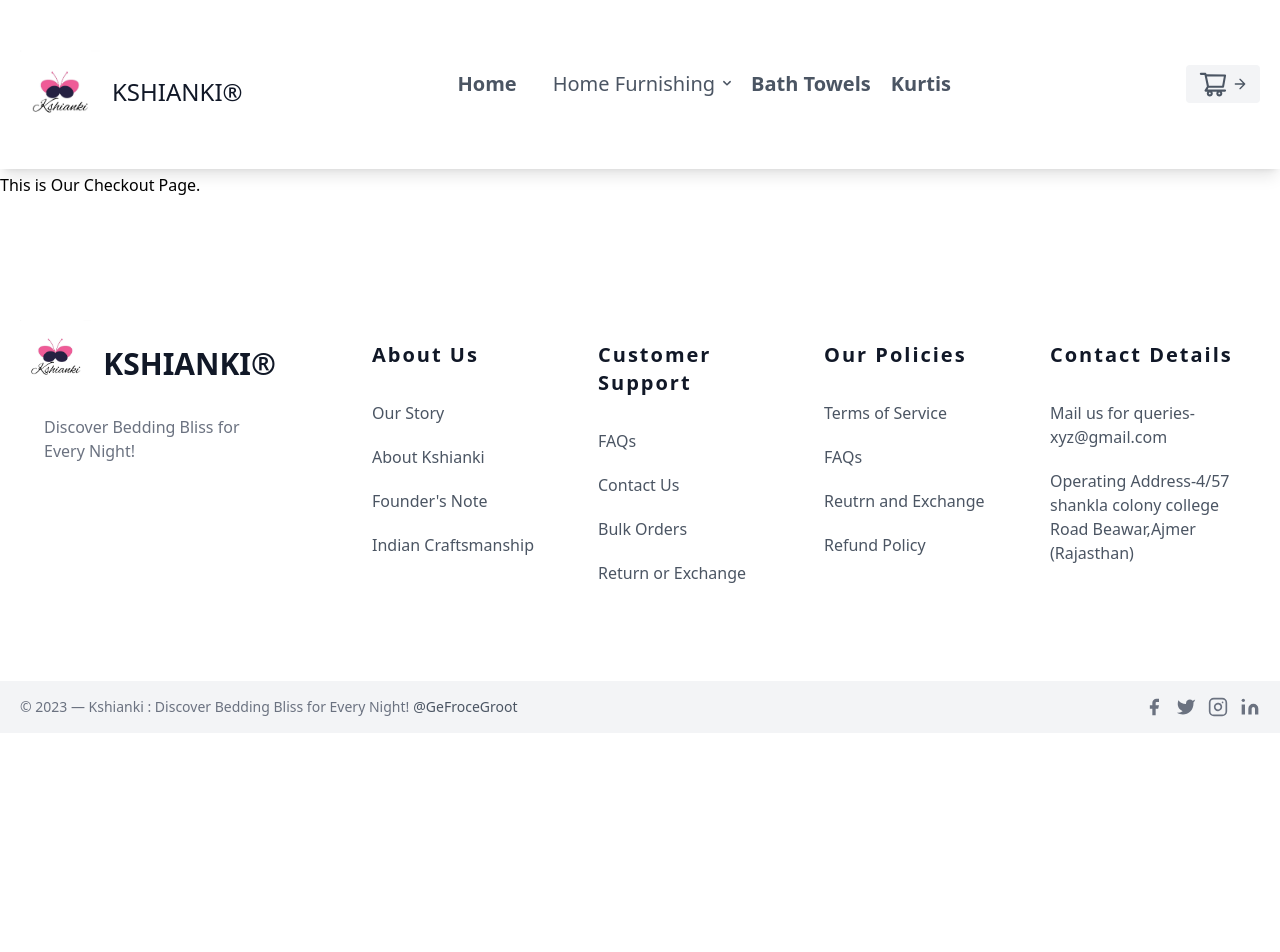
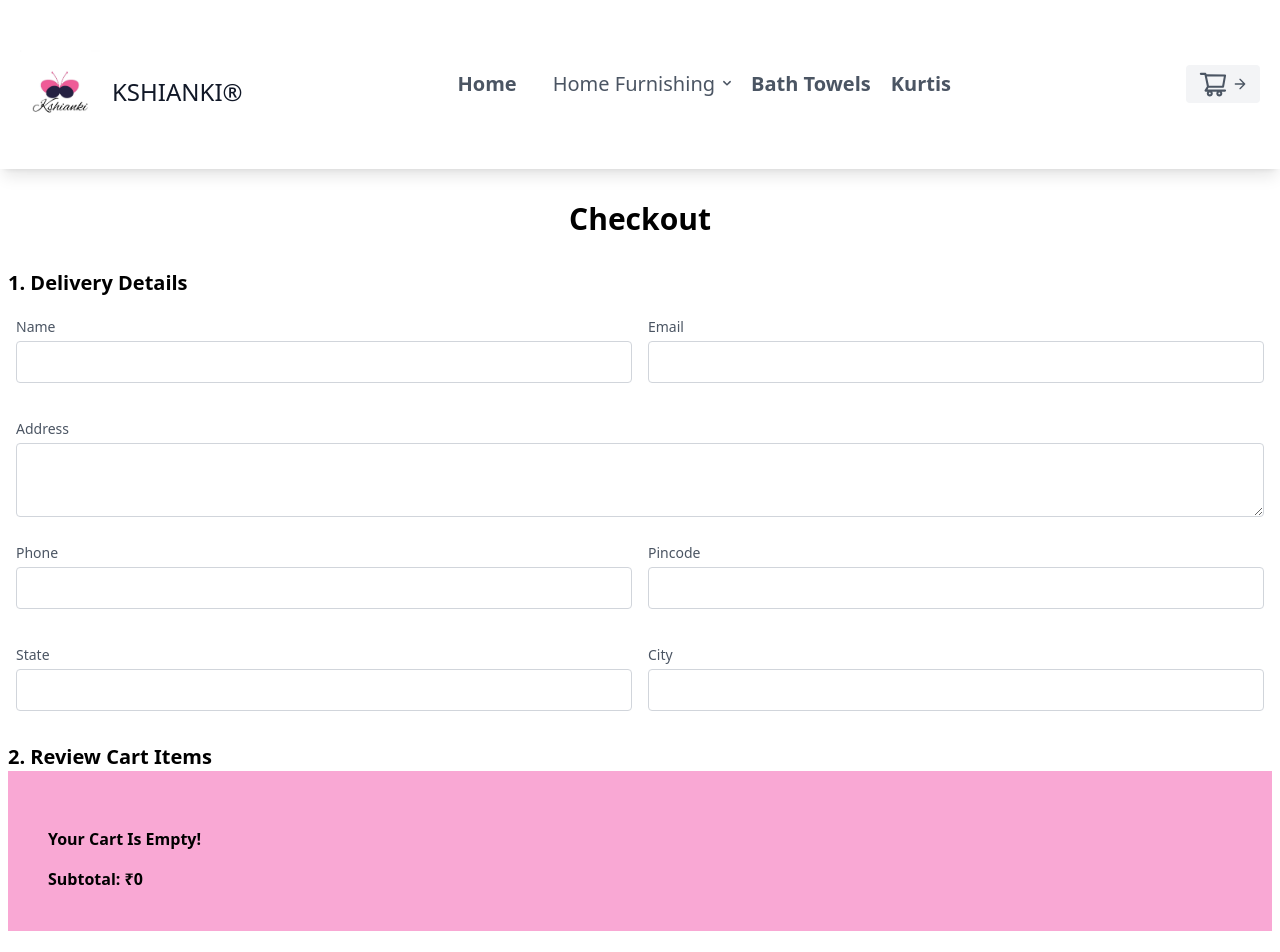
Before and after one commit to GeForceGroot/kshianki, a Next.js app: page /checkout in a window 1280 px wide. Shown: the top 952 px of the page. Before the commit the page ends 800 px from the top, so only its background shows below. Built offline with nearby package versions, Linux system fonts and the light colour scheme.

Commit message:
welcome 16

```diff
--- a/components/Navbar.js
+++ b/components/Navbar.js
@@ -54,7 +54,7 @@
 
     return (
         <>
-            <header className="text-gray-600 body-font shadow-lg mb-1">
+            <header className="text-gray-600 body-font shadow-lg mb-1 sticky top-0 bg-white z-10">
                 <div className="container mx-auto flex flex-wrap p-5 flex-col md:flex-row items-center">
                     <span className="flex title-font font-medium items-center text-gray-900 mb-4 md:mb-0">
                         <Link href='/'>
@@ -314,24 +314,27 @@
                             <path d="M5 12h14M12 5l7 7-7 7"></path>
                         </svg>
                     </button>
-                    <div ref={ref} className="w-90 h-full px-12 sideCart absolute right-0 top-0 bg-pink-200 p-20 transform transition-transform translate-x-full">
+                    <div ref={ref} className={`w-90 h-[100vh] px-12 sideCart absolute right-0 top-0 bg-pink-200 p-20 transform transition-transform ${Object.keys(cart).length !== 0 ? 'translate-x-0':'translate-x-full'}`}>
                         <h2 className='font-bold text-xl text-center'>Shopping Cart</h2>
                         <span onClick={toggleCart} className='absolute top-5 right-3 cursor-pointer text-2xl text-pink-500'><AiFillCloseCircle /></span>
                         <ol className='list-decimal font-semibold'>
 
                             {Object.keys(cart).length == 0 &&
-                            <div className='my-4  font-semiboldbold'>Your Cart Is Empty!</div> }
+                                <div className='my-4  font-semiboldbold'>Your Cart Is Empty!</div>}
                             {Object.keys(cart).map((k) => {
                                 return <li key={k}>
                                     <div className="item flex my-5">
                                         <div className='w-2/3 font-semibold text-lg'>{cart[k].name}</div>
-                                        <div className='w-1/3 font-semibold flex items-center justify-center text-xl'><AiFillMinusCircle className='mx-2 text-2xl cursor-pointer text-pink-500' onClick={()=>{removeFromCart(k, 1, cart[k].price, cart[k].name, cart[k].variant)}} /> {cart[k].qty} <AiFillPlusCircle onClick={() => { addToCart(k, 1, cart[k].price, cart[k].name, cart[k].variant) }} className='mx-2 text-2xl cursor-pointer text-pink-500'/></div>
+                                        <div className='w-1/3 font-semibold flex items-center justify-center text-xl'><AiFillMinusCircle className='mx-2 text-2xl cursor-pointer text-pink-500' onClick={() => { removeFromCart(k, 1, cart[k].price, cart[k].name, cart[k].variant) }} /> {cart[k].qty} <AiFillPlusCircle onClick={() => { addToCart(k, 1, cart[k].price, cart[k].name, cart[k].variant) }} className='mx-2 text-2xl cursor-pointer text-pink-500' /></div>
                                     </div>
                                 </li>
                             })}
                         </ol>
+                        <div className='font-bold my-2'>Subtotal: ₹{subTotal}</div>
                         <div className="flex">
-                            <button className=" disabled:bg-pink-500 mr-3 flex text-white bg-pink-500 border-0 py-2 px-5 focus:outline-none hover:bg-pink-600 rounded text-lg"><BsBagHeartFill className='m-1 text-xl' />Checkout</button>
+                            <Link href={'/checkout'}>
+                                <button className=" disabled:bg-pink-500 mr-3 flex text-white bg-pink-500 border-0 py-2 px-5 focus:outline-none hover:bg-pink-600 rounded text-lg"><BsBagHeartFill className='m-1 text-xl' />Checkout</button>
+                            </Link>
                             <button onClick={clearCart} className=" disabled:bg-pink-500 mr-3 flex text-white bg-pink-500 border-0 py-2 px-5 focus:outline-none hover:bg-pink-600 rounded text-lg"><BsFillCartXFill className='m-1 text-xl' />Clear Cart</button>
                         </div>
                     </div>
--- a/pages/_app.js
+++ b/pages/_app.js
@@ -13,6 +13,7 @@
     try {
       if (localStorage.getItem("cart")) {
         setCart(JSON.parse(localStorage.getItem("cart")))
+        saveCart(JSON.parse(localStorage.getItem("cart")))
       }
     } catch (error) {
       console.log(error)
@@ -60,7 +61,7 @@
   }
 
   return <>
-    <Navbar cart={cart} addToCart={addToCart} removeFromCart={removeFromCart} clearCart={clearCart} subTotal={subTotal} />
+    <Navbar key={subTotal} cart={cart} addToCart={addToCart} removeFromCart={removeFromCart} clearCart={clearCart} subTotal={subTotal} />
     <Component cart={cart} addToCart={addToCart} removeFromCart={removeFromCart} clearCart={clearCart} subTotal={subTotal} {...pageProps} />
     <Footer />
   </>
--- a/pages/checkout.js
+++ b/pages/checkout.js
@@ -1,10 +1,82 @@
 import React from 'react'
+import { AiFillMinusCircle, AiFillPlusCircle} from 'react-icons/ai'
+import { BsBagHeartFill } from 'react-icons/bs'
+import Link from 'next/link'
 
-const Checkout = () => {
+const Checkout = ({cart, clearCart, addToCart, removeFromCart, subTotal}) => {
     return (
         <>
-            <div>
-                This is Our Checkout Page.
+            <div className="container px-2 sm:m-auto">
+                <h1 className='font-bold text-3xl my-8 text-center'>Checkout</h1>
+                <h2 className='font-bold text-xl'>1. Delivery Details</h2>
+                <div className='mx-auto flex my-4'>
+                    <div className='px-2 w-1/2'>
+                        <div className="mb-4">
+                            <label for="name" className="leading-7 text-sm text-gray-600">Name</label>
+                            <input type="text" id="email" name="email" className="w-full bg-white rounded border border-gray-300 focus:border-pink-500 focus:ring-2 focus:ring-pink-200 text-base outline-none text-gray-700 py-1 px-3 leading-8 transition-colors duration-200 ease-in-out" />
+                        </div>
+                    </div>
+                    <div className='px-2 w-1/2'>
+                        <div className="mb-4">
+                            <label for="email" className="leading-7 text-sm text-gray-600">Email</label>
+                            <input type="email" id="email" name="name" className="w-full bg-white rounded border border-gray-300 focus:border-pink-500 focus:ring-2 focus:ring-pink-200 text-base outline-none text-gray-700 py-1 px-3 leading-8 transition-colors duration-200 ease-in-out" />
+
+                        </div>
+                    </div>
+                </div>
+                <div className='px-2 w-full'>
+                    <div className="mb-4">
+                        <label for="address" className="leading-7 text-sm text-gray-600">Address</label>
+                        <textarea name="address" id="address" cols="30" rows="2" className="w-full bg-white rounded border border-gray-300 focus:border-pink-500 focus:ring-2 focus:ring-pink-200 text-base outline-none text-gray-700 py-1 px-3 leading-8 transition-colors duration-200 ease-in-out"></textarea>
+                    </div>
+                </div>
+                <div className='mx-auto flex my-4'>
+                    <div className='px-2 w-1/2'>
+                        <div className="mb-4">
+                            <label for="phone" className="leading-7 text-sm text-gray-600">Phone</label>
+                            <input type="phone" id="phone" name="phone" className="w-full bg-white rounded border border-gray-300 focus:border-pink-500 focus:ring-2 focus:ring-pink-200 text-base outline-none text-gray-700 py-1 px-3 leading-8 transition-colors duration-200 ease-in-out" />
+                        </div>
+                    </div>
+                    <div className='px-2 w-1/2'>
+                        <div className="mb-4">
+                            <label for="pincode" className="leading-7 text-sm text-gray-600">Pincode</label>
+                            <input type="text" id="pincode" name="pincode" className="w-full bg-white rounded border border-gray-300 focus:border-pink-500 focus:ring-2 focus:ring-pink-200 text-base outline-none text-gray-700 py-1 px-3 leading-8 transition-colors duration-200 ease-in-out" />
+                        </div>
+                    </div>
+                </div>
+                <div className='mx-auto flex my-4'>
+                    <div className='px-2 w-1/2'>
+                        <div className="mb-4">
+                            <label for="state" className="leading-7 text-sm text-gray-600">State</label>
+                            <input type="text" id="state" name="state" className="w-full bg-white rounded border border-gray-300 focus:border-pink-500 focus:ring-2 focus:ring-pink-200 text-base outline-none text-gray-700 py-1 px-3 leading-8 transition-colors duration-200 ease-in-out" />
+                        </div>
+                    </div><div className='px-2 w-1/2'>
+                        <div className="mb-4">
+                            <label for="city" className="leading-7 text-sm text-gray-600">City</label>
+                            <input type="text" id="city" name="city" className="w-full bg-white rounded border border-gray-300 focus:border-pink-500 focus:ring-2 focus:ring-pink-200 text-base outline-none text-gray-700 py-1 px-3 leading-8 transition-colors duration-200 ease-in-out" />
+                        </div>
+                    </div>
+                </div>
+                <h2 className='font-bold text-xl'>2. Review Cart Items</h2>
+                <div className="sideCart bg-pink-300 p-10 ">
+                    <ol className='list-decimal'>
+                        {Object.keys(cart).length == 0 && <div className='my-4 font-semibold'>Your Cart Is Empty!</div>}
+                        {Object.keys(cart).map((k) => {
+                            return <li key={k}>
+                                <div className='item flex my-5'>
+                                    <div className='w-2/3 font-semibold'>{cart[k].name}</div>
+                                    <div className='flex w-1/3 font-semibold items-center justify-center text-lg'><AiFillMinusCircle onClick={() => { removeFromCart(k, 1, cart[k].name, cart[k].size, cart[k].variant) }} className='cursor-pointer  text-pink-600' /><span className='mx-2 text-sm'>{cart[k].qty}</span><AiFillPlusCircle onClick={() => { addToCart(k, 1, cart[k].name, cart[k].size, cart[k].variant) }} className='cursor-pointer text-pink-600' /></div>
+                                </div>
+                            </li>
+                        })}
+                    </ol>
+                    <span className='total font-bold'>Subtotal: ₹{subTotal}</span>
+                </div>
+                <div className="m-2">
+                    <Link href={'/checkout'}>
+                        <button className="disabled:bg-pink-300 flex mx-auto mt-16 text-white bg-pink-500 border-0 py-2 px-8 focus:outline-none hover:bg-pink-600 rounded text-lg"><BsBagHeartFill className='m-1' />Pay ₹ {subTotal}</button>
+                    </Link>
+                </div>
             </div>
         </>
     )
--- a/pages/homeFurnishing/singleBedSheets.js
+++ b/pages/homeFurnishing/singleBedSheets.js
@@ -6,7 +6,7 @@
     <>
       <section className="text-gray-600 body-font">
         <div className="container px-5 py-24 mx-auto">
-          <div className="flex flex-wrap -m-4">
+          <div className="flex flex-wrap -m-4 justify-center">
             <Link href={'/product/upgrade-your-home'} className="lg:w-1/4 md:w-1/2 p-4 w-full cursor-pointer shadow-xl m-5">
                 <span className="block relative  rounded overflow-hidden">
                   <img alt="ecommerce" className="object-cover h-[30vh] object-center w-[250vh] " src="/SingleBedSheet.jpg" />
```
